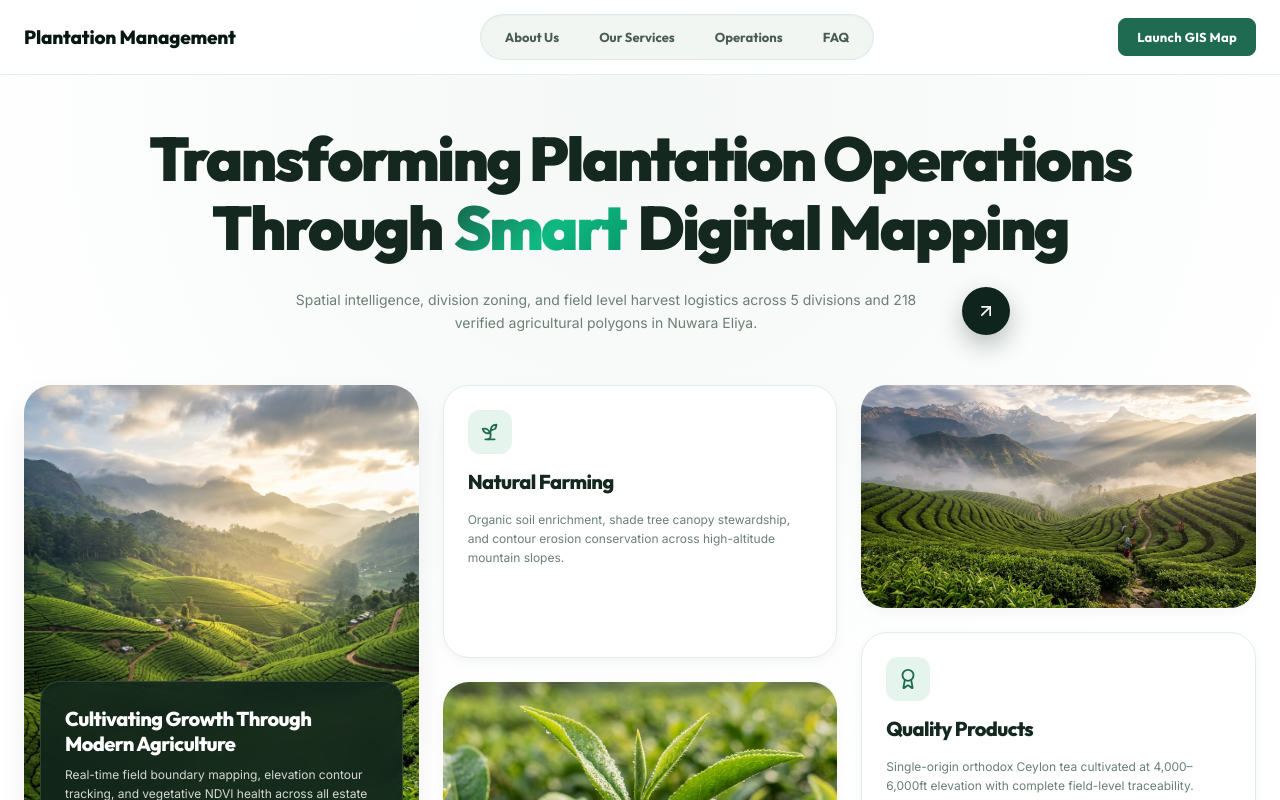
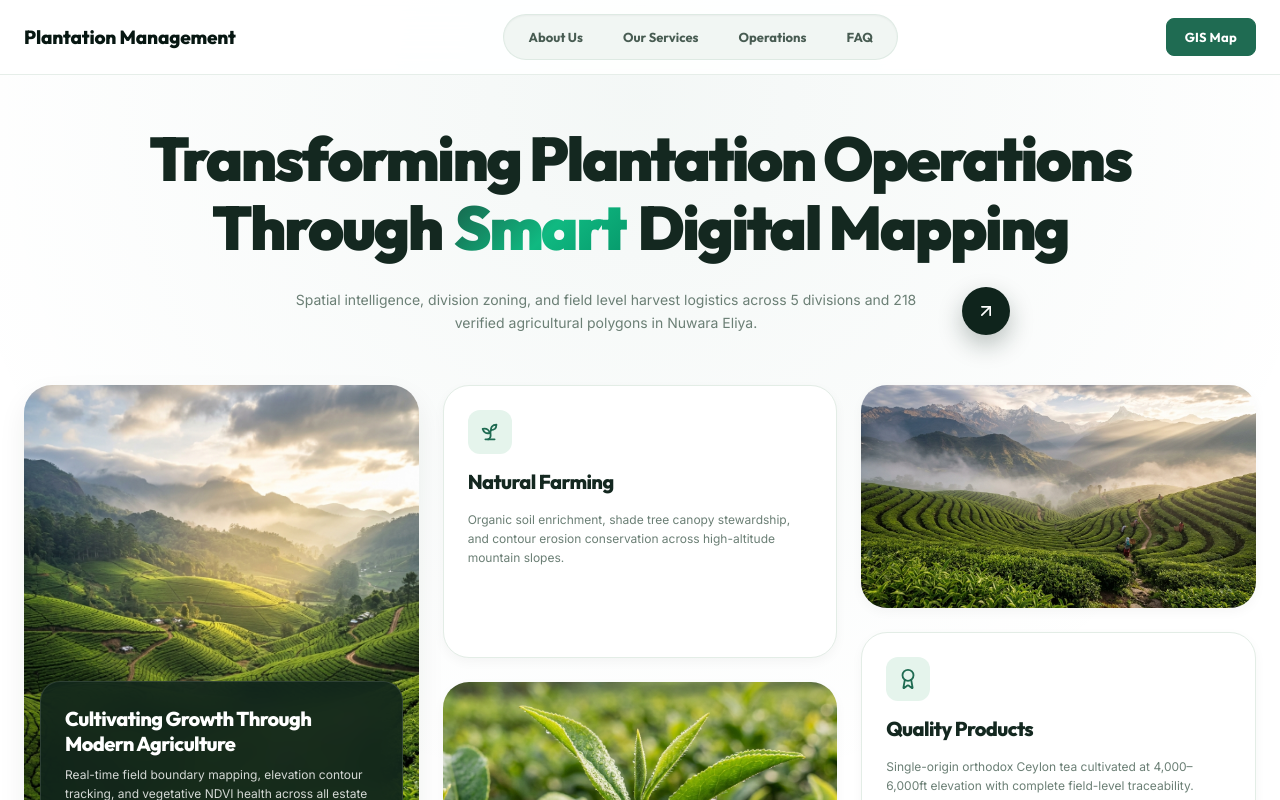
Before and after one commit to SULECO-AGRI/Plantation-management, a React (Vite) app: page / in a window 1280 px wide. Shown: the top 800 px of the page. Built offline with nearby package versions, Linux system fonts and the light colour scheme.

Commit message:
add LandingNav component for site navigation and mobile drawer functionality

```diff
--- a/src/components/landing/LandingNav.tsx
+++ b/src/components/landing/LandingNav.tsx
@@ -27,7 +27,7 @@ export function LandingNav() {
 
           <div className="nav-actions">
             <Link to="/map" className="btn btn--nav">
-              Launch GIS Map
+              GIS Map
             </Link>
 
             <button
```
